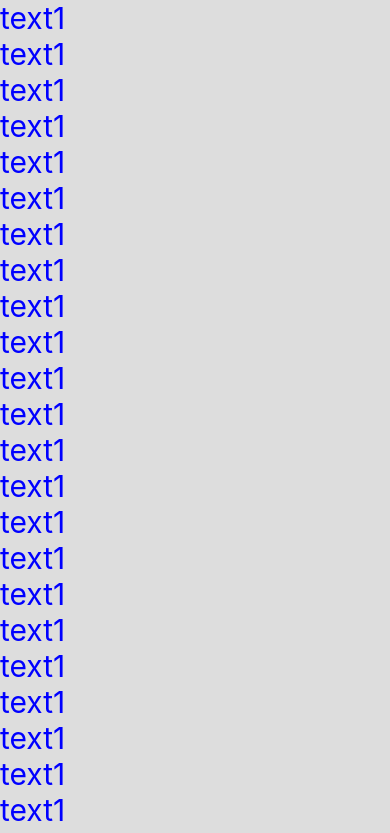
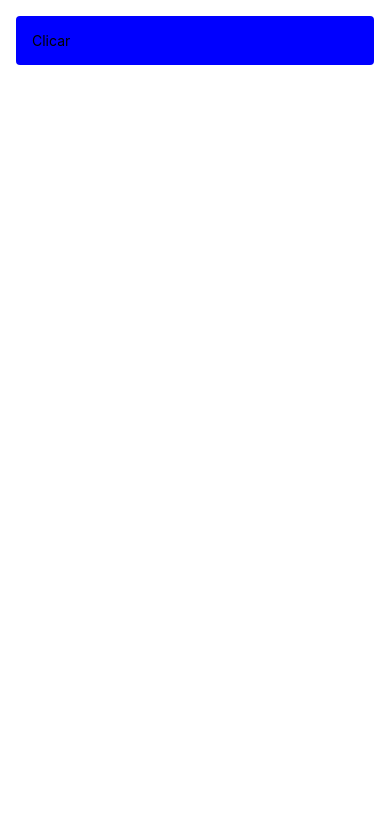
Before and after one commit to luanheuripedes/vendas, a React Native app: screen / in a window 390 px wide. Shown: the top 833 px of the page. Built offline with nearby package versions, Linux system fonts and the light colour scheme.

Commit message:
learning: componente TouchableOpacity

```diff
--- a/src/App.tsx
+++ b/src/App.tsx
@@ -1,5 +1,5 @@
 import React, { } from 'react';
-import { FlatList, SafeAreaView, StyleSheet, Text } from 'react-native';
+import { FlatList, SafeAreaView, StyleSheet, Text, TouchableOpacity, View } from 'react-native';
 
 
 const styles = StyleSheet.create({
@@ -18,69 +18,29 @@ const styles = StyleSheet.create({
     backgroundColor: 'green',
     height: 100,
   },
+  touchable:{
+    backgroundColor: 'blue',
+    padding: 16,
+    borderRadius:4,
+    margin:16,
+  },
 });
 
-const list: string[] = [
-  'text1',
-  'text1',
-  'text1',
-  'text1',
-  'text1',
-  'text1',
-  'text1',
-  'text1',
-  'text1',
-  'text1',
-  'text1',
-  'text1',
-  'text1',
-  'text1',
-  'text1',
-  'text1',
-  'text1',
-  'text1',
-  'text1',
-  'text1',
-  'text1',
-  'text1',
-  'text1',
-  'text1',
-  'text1',
-  'text1',
-  'text1',
-  'text1',
-  'text1',
-  'text1',
-  'text1',
-  'text1',
-  'text1',
-  'text1',
-  'text1',
-  'text1',
-  'text1',
-  'text1',
-  'text1',
-  'text1',
-  'text1',
-  'text1',
-  'text1',
-  'text1',
-  'text1',
-  'text1',
-  'text1',
-  'text1',
-];
 
 
 const App = () => {
-
+  const handleOnClick = () =>{
+console.log('Passou o click');
+  };
 
 
   return (
     <SafeAreaView>
-      <FlatList style={styles.flat}
-        data={list}
-        renderItem={({ item }) => <Text style={styles.container}>{item}</Text>} />
+      <TouchableOpacity onPress={handleOnClick} style = {styles.touchable}>
+        <View>
+          <Text>Clicar</Text>
+        </View>
+      </TouchableOpacity>
 
     </SafeAreaView>
   );
```
